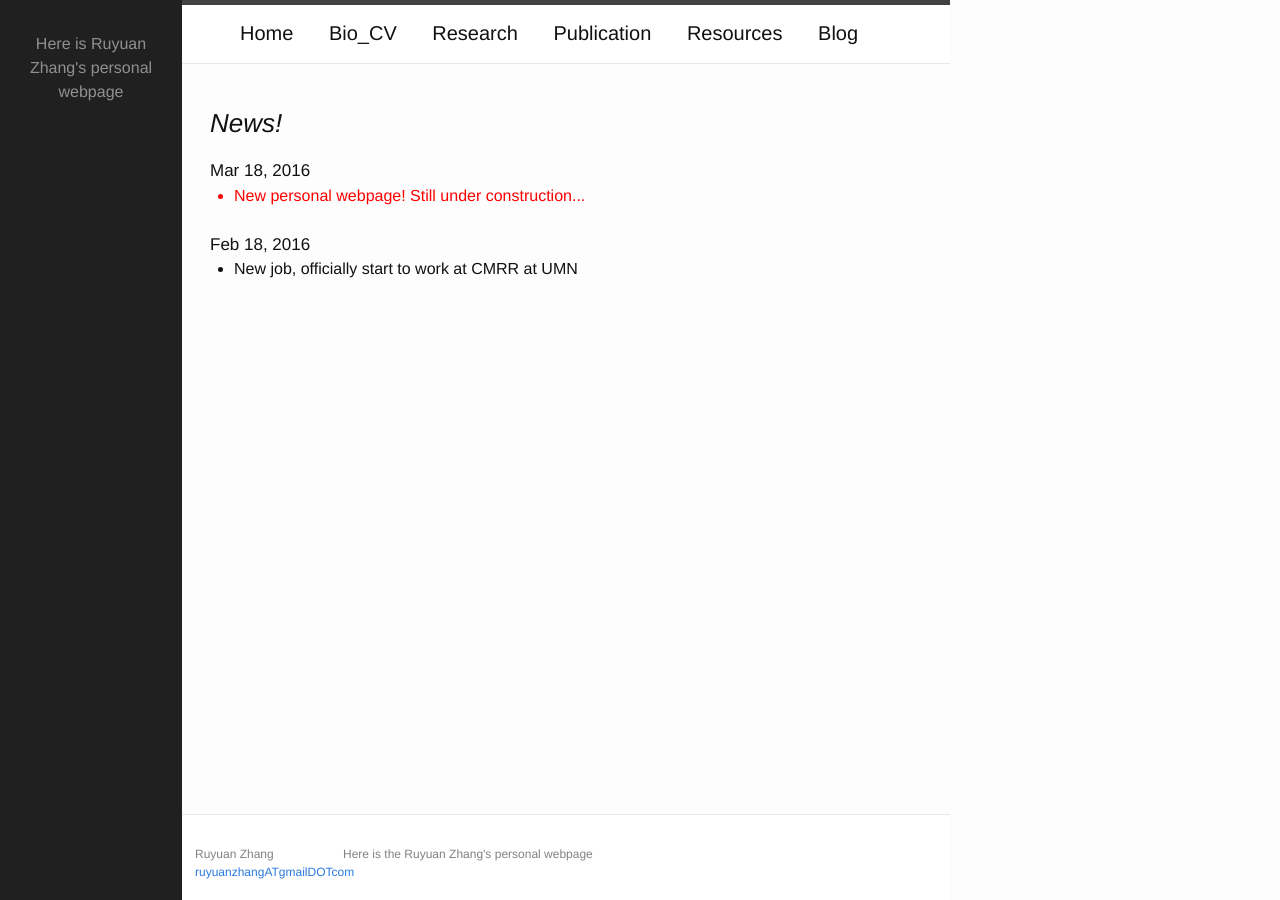
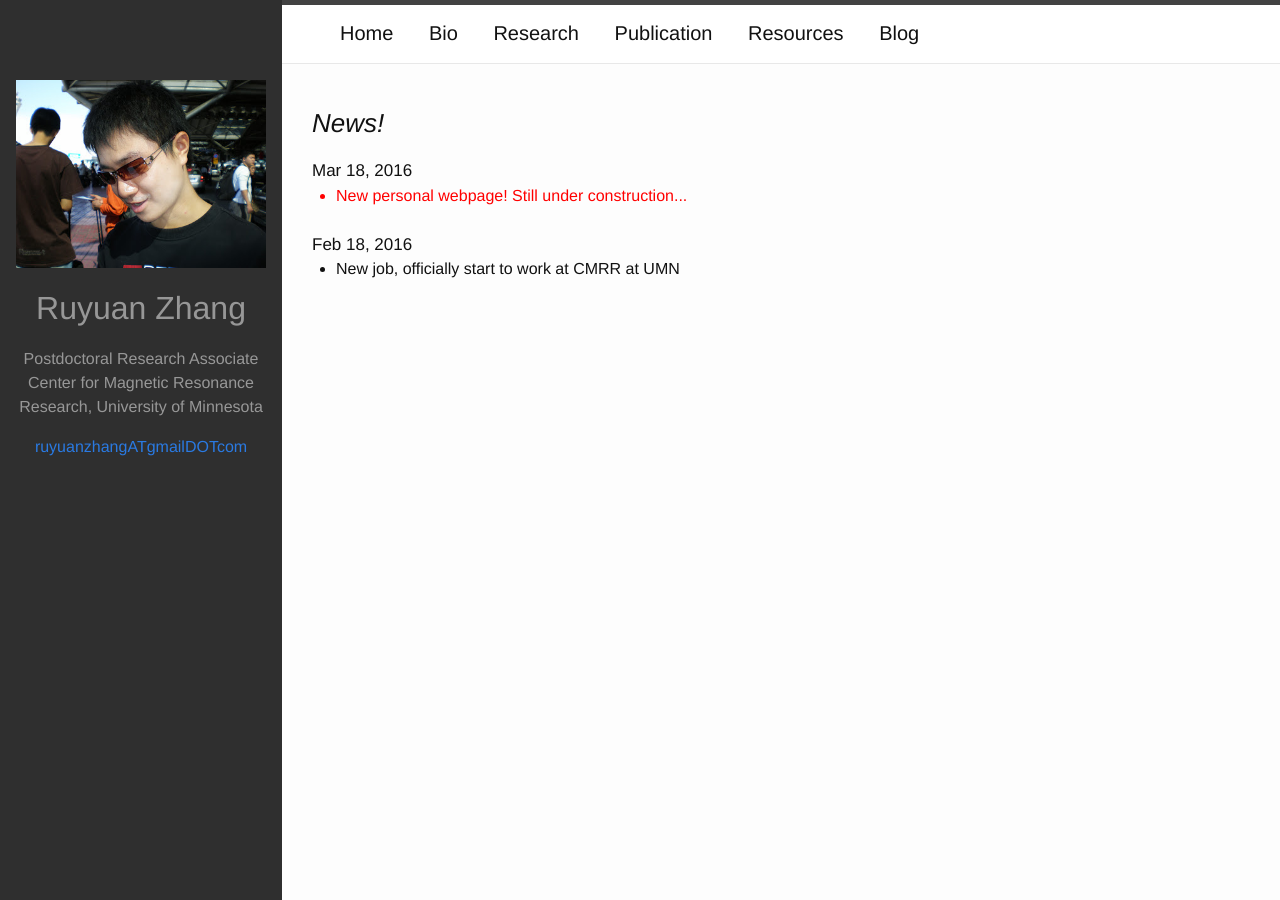
Before and after one commit to ruyuanzhang/ruyuanzhang.github.io, a Jekyll site: the page built from index.html, in a window 1280 px wide. Built offline with Jekyll 4.4.1, drawn with Linux system fonts in a browser that asks for light colours.

Commit message:
add profile picture and add more info into side bar, revised bio

```diff
--- a/_includes/header.html
+++ b/_includes/header.html
@@ -15,7 +15,7 @@
       <div class="trigger">
         <ul class = "navigation-list">
           <li class = "navigation-list"><a class="page-link" href="{{site.baseurl}}/" > Home</a></li>
-          <li class = "navigation-list"><a class="page-link" href="{{site.baseurl}}/Bio_CV">Bio_CV</a></li>
+          <li class = "navigation-list"><a class="page-link" href="{{site.baseurl}}/Bio">Bio</a></li>
           <li class = "navigation-list"><a class="page-link" href="{{site.baseurl}}/Research">Research</a></li>
           <li class = "navigation-list"><a class="page-link" href="{{site.baseurl}}/Publication">Publication</a></li>
           <li class = "navigation-list"><a class="page-link" href="{{site.baseurl}}/Resources">Resources</a></li>
--- a/_includes/sidebar.html
+++ b/_includes/sidebar.html
@@ -1,17 +1,20 @@
 <div class = "site-sidebar">
-	<! insert the profile image
-	img
-	 /* insert the profile img;>
+
+
+	<img class = "profileImg", src="{{site.baseurl}}/img/profile.JPG">
+
+	<h1 class="site.title"> Ruyuan Zhang</h1>
+
+	<div class = "profileIntro">
+		<p class="site.title"> Postdoctoral Research Associate Center for Magnetic Resonance Research, University of Minnesota</p>
+
+	</div>
+
+	<div class = 'profileContact'>
+		<a href="mailto:site.email">ruyuanzhangATgmailDOTcom</a>
+	</div>
 
 
 
 
-	<! Introduction and some information>
-	<p class = ''>
-	 Here is Ruyuan Zhang's personal webpage
-
-	</p>
-
-
-
 </div>>
--- a/_layouts/default.html
+++ b/_layouts/default.html
@@ -15,8 +15,8 @@
       </div>
     </div>
 
+    <!-- {% include footer.html %} -->
 
-    {% include footer.html %}
 
   </body>
 
--- a/_sass/_layout.scss
+++ b/_sass/_layout.scss
@@ -10,8 +10,10 @@
 
     // Positioning context for the mobile navigation icon
     position: fixed;
+
     width: $content-width;
     left: $sidebar-width;
+    margin-right: 0rem;
 
     background-color: #ffffff;
     opacity:1;
@@ -40,12 +42,11 @@
 
 .site-nav {
 
-
     position:relative;
     float:left;
     margin-top:auto;
     margin-buttom:auto;
-
+    margin-left:0;
 
     line-height: 56px;
 
@@ -161,7 +162,7 @@
     text-align: center;
     padding: 2rem 1rem;
     color: rgba(255,255,255,.5);
-    background-color: #202020;
+    background-color: #2f2f2f;
 
     z-index:999;
 }
@@ -172,7 +173,22 @@
     margin-left: 0;
 }
 
+.profileImg{
+	position:relative;
+	float:center;
+	margin-top: 3rem;
+	margin-bottom:1rem;
 
+}
+
+.profileIntro{
+	text-align:center;
+	margin-bottom: 1rem;
+
+}
+.profileContact{
+	text-align:center;
+}
 
 
 
@@ -267,9 +283,11 @@
     height: auto;
 
     margin-left: 1rem;
+    margin-right: 20rem;
+
     overflow: scroll;
 
-    font-size:$small-font-size;
+    font-size:$base-font-size;
     z-index:1;
 
 }
--- a/css/main.scss
+++ b/css/main.scss
@@ -27,10 +27,10 @@ $grey-color-light: lighten($grey-color, 40%);
 $grey-color-dark:  darken($grey-color, 25%);
 
 //Some size info
-$sidebar-width:    	150px;
+$sidebar-width:    	250px;
 $header-height:		50px;
 $footer-height:		25px;
-$content-width:    	800px;
+$content-width:    	2000px;
 
 $on-palm:          	600px;
 $on-laptop:        	800px;
```
Also changed, not shown: Bio.md (added, +26 -0 lines), Bio_CV.md (deleted, +0 -26 lines), img/profile.JPG (renamed from img/hk26.JPG).
